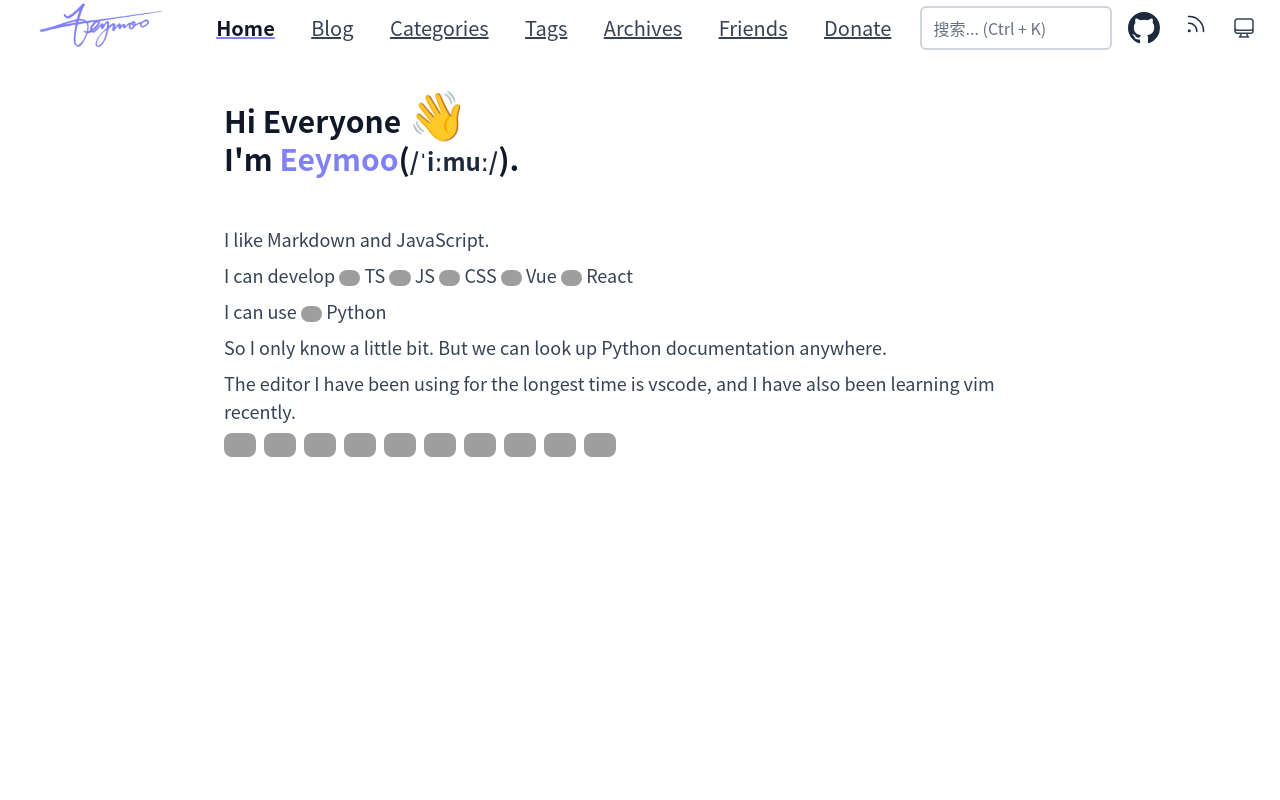
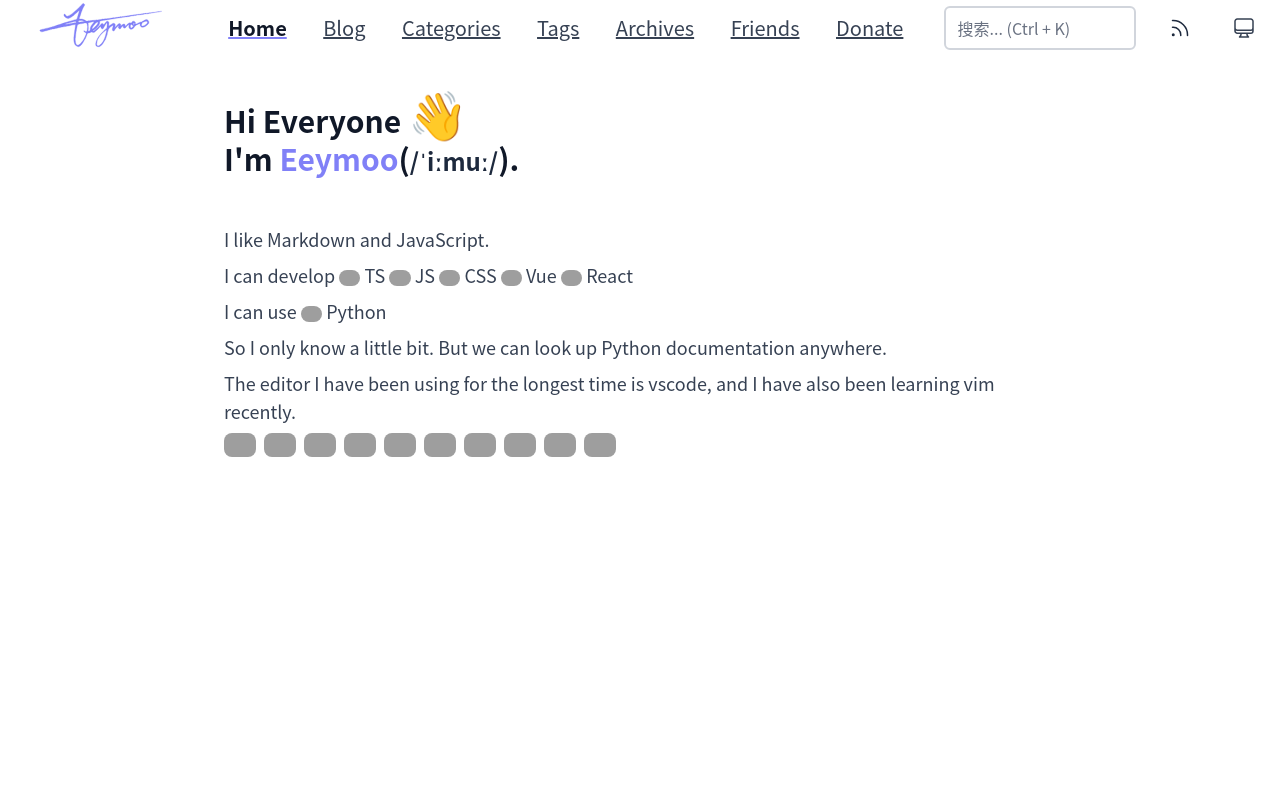
Before and after one commit to Eeymoo/obsidian2astro-template, an Astro site: page / in a window 1280 px wide. Shown: the top 800 px of the page. Built offline with nearby package versions, Linux system fonts and the light colour scheme; Astro itself is replaced by a stand-in of ours; grey boxes are pictures that could not be loaded.

Commit message:
feat: 移除 GitHub 链接，优化 RSS 订阅按钮样式

```diff
--- a/src/components/Header.astro
+++ b/src/components/Header.astro
@@ -35,25 +35,11 @@ const { sticky = true } = Astro.props;
     <SearchBox />
     <div class="social-links hidden md:flex gap-4">
       <a
-        href="https://github.com/eeymoo"
-        target="_blank"
-        class="text-gray-700 hover:bg-primary/10 p-2 rounded transition-colors dark:text-gray-300 dark:hover:bg-primary/20"
-      >
-        <span class="sr-only">Go to Eeymoo's GitHub</span>
-        <svg viewBox="0 0 16 16" aria-hidden="true" width="32" height="32"
-          ><path
-            fill="currentColor"
-            d="M8 0C3.58 0 0 3.58 0 8c0 3.54 2.29 6.53 5.47 7.59.4.07.55-.17.55-.38 0-.19-.01-.82-.01-1.49-2.01.37-2.53-.49-2.69-.94-.09-.23-.48-.94-.82-1.13-.28-.15-.68-.52-.01-.53.63-.01 1.08.58 1.23.82.72 1.21 1.87.87 2.33.66.07-.52.28-.87.51-1.07-1.78-.2-3.64-.89-3.64-3.95 0-.87.31-1.59.82-2.15-.08-.2-.36-1.02.08-2.12 0 0 .67-.21 2.2.82.64-.18 1.32-.27 2-.27.68 0 1.36.09 2 .27 1.53-1.04 2.2-.82 2.2-.82.44 1.1.16 1.92.08 2.12.51.56.82 1.27.82 2.15 0 3.07-1.87 3.75-3.65 3.95.29.25.54.73.54 1.48 0 1.07-.01 1.93-.01 2.2 0 .21.15.46.55.38A8.012 8.012 0 0 0 16 8c0-4.42-3.58-8-8-8z"
-          ></path></svg
-        >
-      </a>
-
-      <a
         href="/rss.xml"
         target="_blank"
-        class="text-gray-700 hover:bg-primary/10 p-2 rounded transition-colors dark:text-gray-300 dark:hover:bg-primary/20"
+        class="w-10 h-10 flex items-center justify-center text-gray-700 hover:bg-primary/10 transition-colors dark:text-gray-300 dark:hover:bg-primary/20"
       >
-        <span class="sr-only">Go to Eeymoo's GitHub</span>
+        <span class="sr-only">Subscribe to RSS</span>
         <svg
           xmlns="http://www.w3.org/2000/svg"
           fill="none"
```
